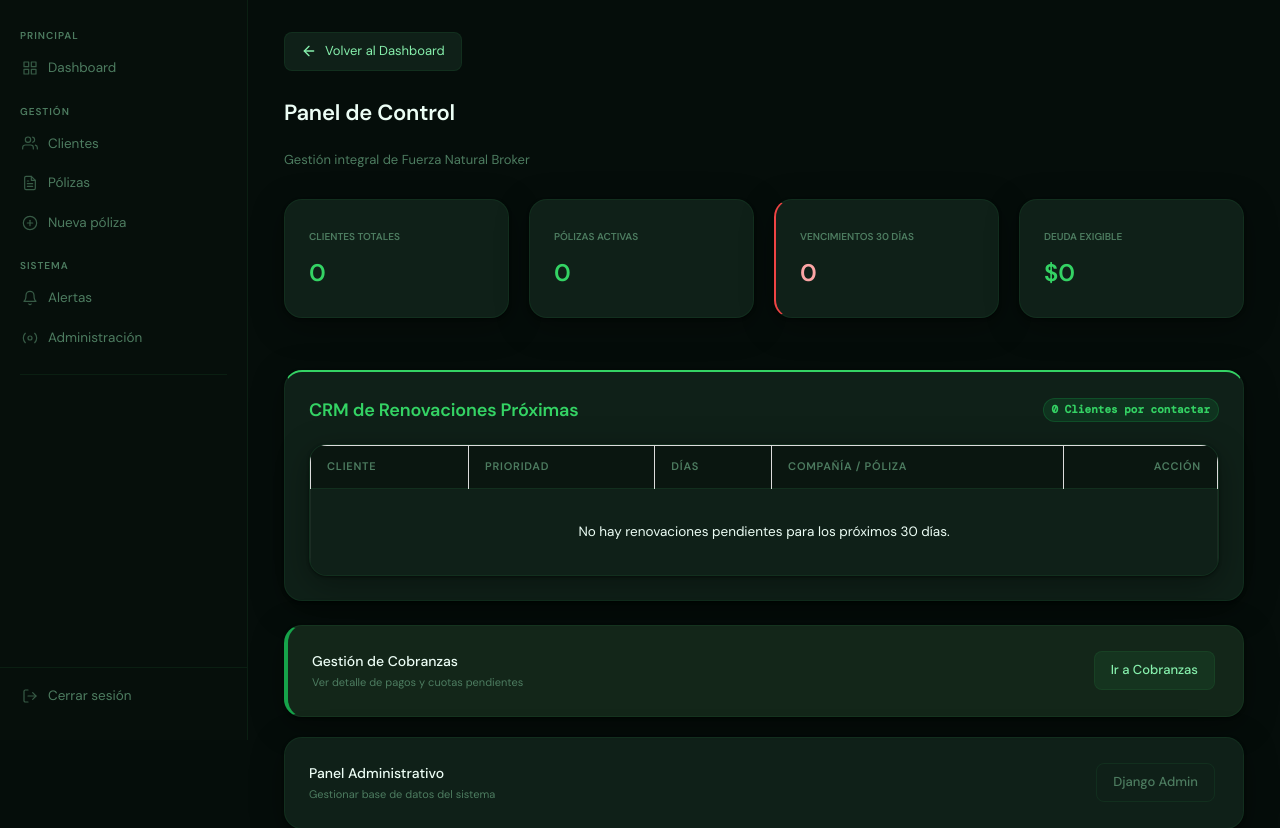
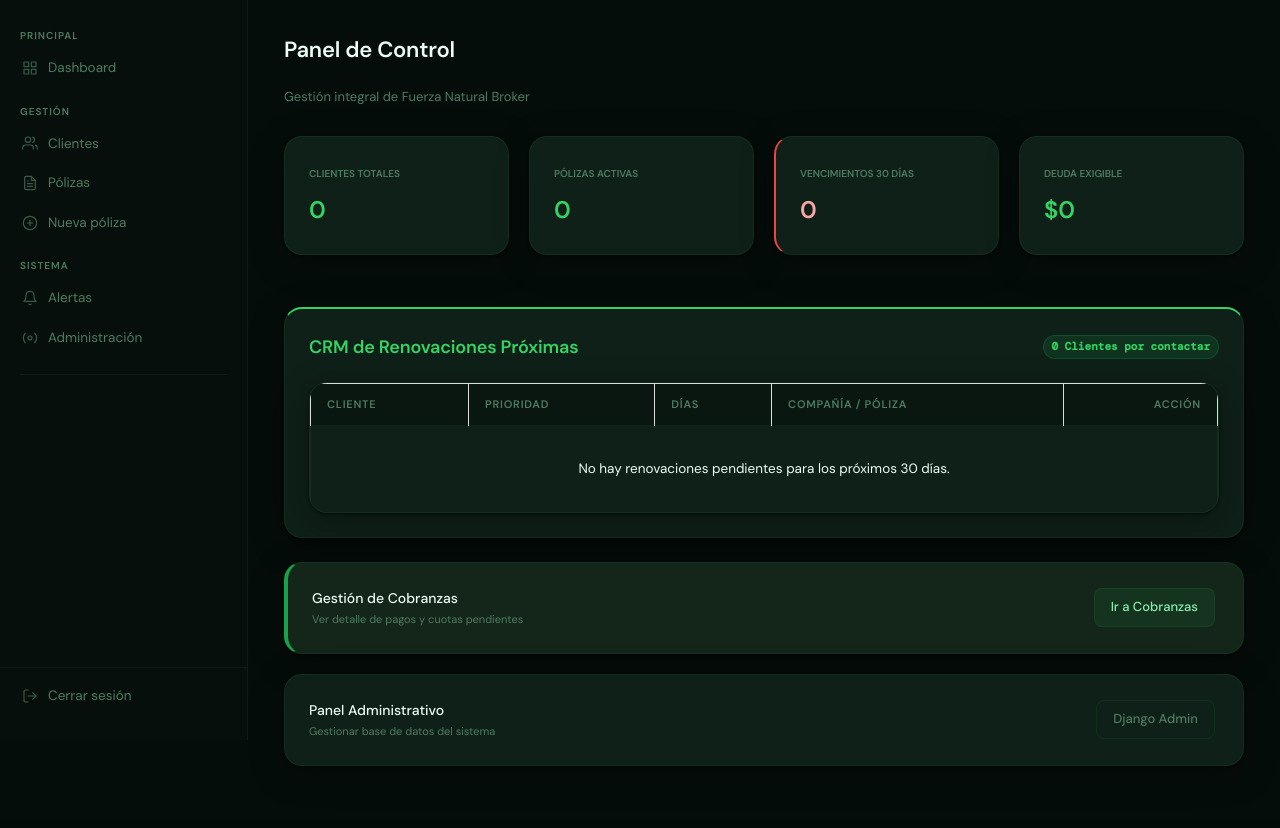
Before and after one commit to ferfama-debug/brokercrm, a Django app: page / in a window 1280 px wide. Shown: the part 60-888 px from the top of the page. After the commit the page ends 826 px from the top, so only its background shows below. Run offline with Django 4.2, Linux system fonts and the light colour scheme; the visitor is signed in with stand-in values (Sample User, id 1); data comes from the database, SQL or seed files in the repository; data that the repository does not hold is empty.

Commit message:
Corregida logica del boton volver para que no aparezca en el dashboard

```diff
--- a/templates/base.html
+++ b/templates/base.html
@@ -1257,8 +1257,8 @@ body.light-mode select.form-control {
   <!-- CONTENIDO -->
   <main class="content">
 
-    {% if request.resolver_match.url_name != 'dashboard' %}
-    <a href="/" class="btn-volver-dash" style="display: inline-flex; align-items: center; gap: 8px; padding: 8px 16px; margin-bottom: 24px; background: var(--bg-card); border: 1px solid var(--border); border-radius: var(--radius-sm); color: var(--text-secondary); text-decoration: none; font-size: 13px; transition: all 0.2s ease;">
+    {% if request.path != '/' %}
+    <a href="/" style="display: inline-flex; align-items: center; gap: 8px; padding: 8px 16px; margin-bottom: 24px; background: var(--bg-card); border: 1px solid var(--border); border-radius: var(--radius-sm); color: var(--text-secondary); text-decoration: none; font-size: 13px; transition: all 0.2s ease;">
       <svg width="16" height="16" viewBox="0 0 24 24" fill="none" stroke="currentColor" stroke-width="2" stroke-linecap="round" stroke-linejoin="round"><line x1="19" y1="12" x2="5" y2="12"></line><polyline points="12 19 5 12 12 5"></polyline></svg>
       Volver al Dashboard
     </a>
```
